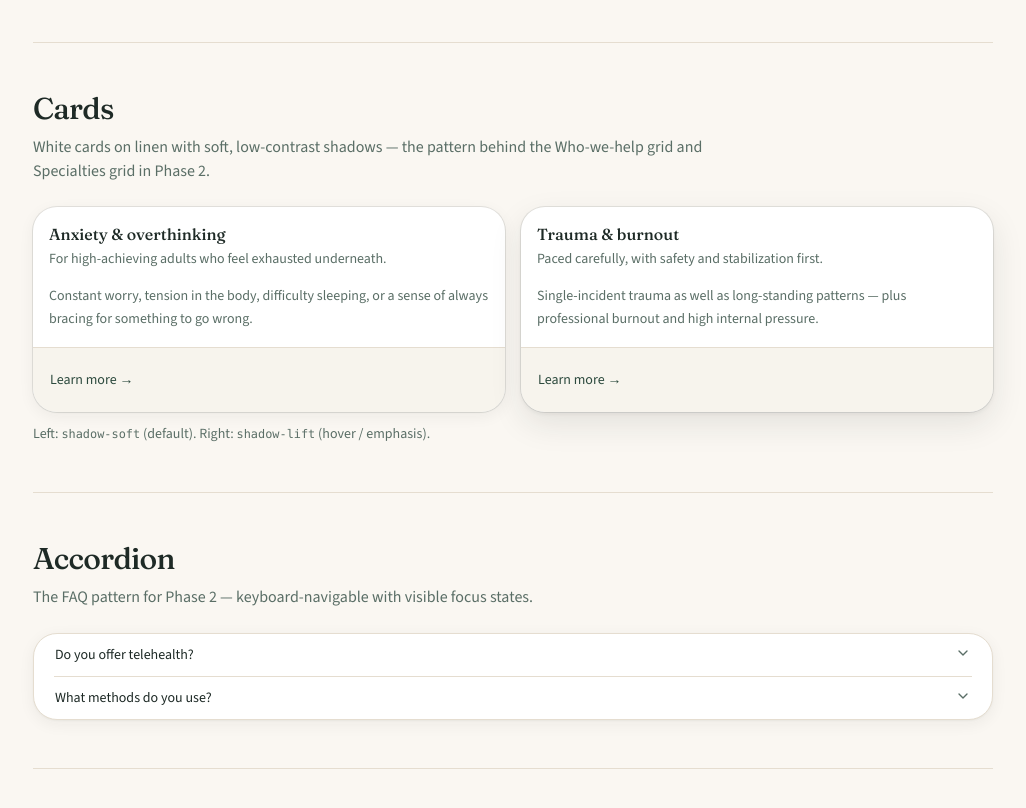
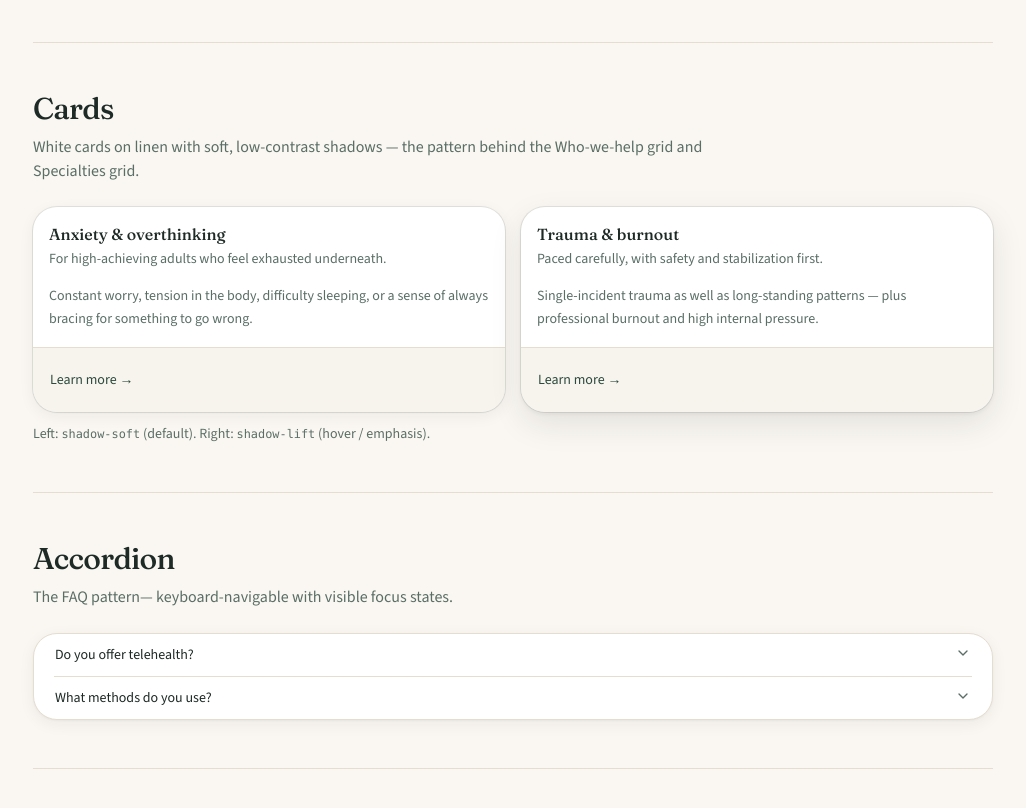
Before and after one commit to NikharAsthana/therapist-site-redesign, a Next.js app: page /style-guide in a window 1280 px wide. Shown: the part 1980-2788 px from the top of the page, without its empty margins (127-1153 px from the left). Built offline with nearby package versions, Linux system fonts and the light colour scheme.

Commit message:
edit style-guide text

```diff
--- a/src/app/style-guide/page.tsx
+++ b/src/app/style-guide/page.tsx
@@ -113,7 +113,7 @@ export default function StyleGuidePage() {
   return (
     <main className="mx-auto w-full max-w-5xl px-5 py-12 sm:px-8 sm:py-16">
       <p className="text-sm font-semibold tracking-[0.18em] text-primary uppercase">
-        Design system · Phase 1
+        Design system
       </p>
       <h1 className="font-display mt-3 max-w-2xl text-4xl font-medium tracking-tight text-balance sm:text-5xl">
         Style guide
@@ -251,7 +251,7 @@ export default function StyleGuidePage() {
         <Section
           id="cards"
           title="Cards"
-          lede="White cards on linen with soft, low-contrast shadows — the pattern behind the Who-we-help grid and Specialties grid in Phase 2."
+          lede="White cards on linen with soft, low-contrast shadows — the pattern behind the Who-we-help grid and Specialties grid."
         >
           <div className="grid gap-4 sm:grid-cols-2">
             <Card className="shadow-soft">
@@ -302,7 +302,7 @@ export default function StyleGuidePage() {
         <Section
           id="accordion"
           title="Accordion"
-          lede="The FAQ pattern for Phase 2 — keyboard-navigable with visible focus states."
+          lede="The FAQ pattern— keyboard-navigable with visible focus states."
         >
           <Accordion className="rounded-xl border bg-card px-5 shadow-soft">
             <AccordionItem value="item-1">
@@ -325,7 +325,7 @@ export default function StyleGuidePage() {
         <Section
           id="form"
           title="Form fields"
-          lede="Field, label, and input primitives bound to react-hook-form + zod in Phase 6. Shown here as a non-functional preview — error and success states arrive with the contact form."
+          lede="Field, label, and input primitives. Shown here as a non-functional preview — error and success states arrive with the contact form."
         >
           <div className="max-w-md rounded-xl border bg-card p-6 shadow-soft">
             <Field>
@@ -334,7 +334,7 @@ export default function StyleGuidePage() {
               </FieldLabel>
               <Input id="sg-name" placeholder="Jane Rivera" />
               <FieldDescription>
-                Preview only — validation arrives in Phase 6.
+                Preview only.
               </FieldDescription>
             </Field>
           </div>
@@ -343,7 +343,7 @@ export default function StyleGuidePage() {
         <Section
           id="sheet"
           title="Sheet (mobile menu)"
-          lede="The slide-over panel behind the mobile navigation in Phase 2. Try it — focus is trapped while open and returns to the trigger on close."
+          lede="The slide-over panel behind the mobile navigation. Try it — focus is trapped while open and returns to the trigger on close."
         >
           <div className="rounded-xl border bg-card p-6 shadow-soft">
             <SheetDemo />
```
